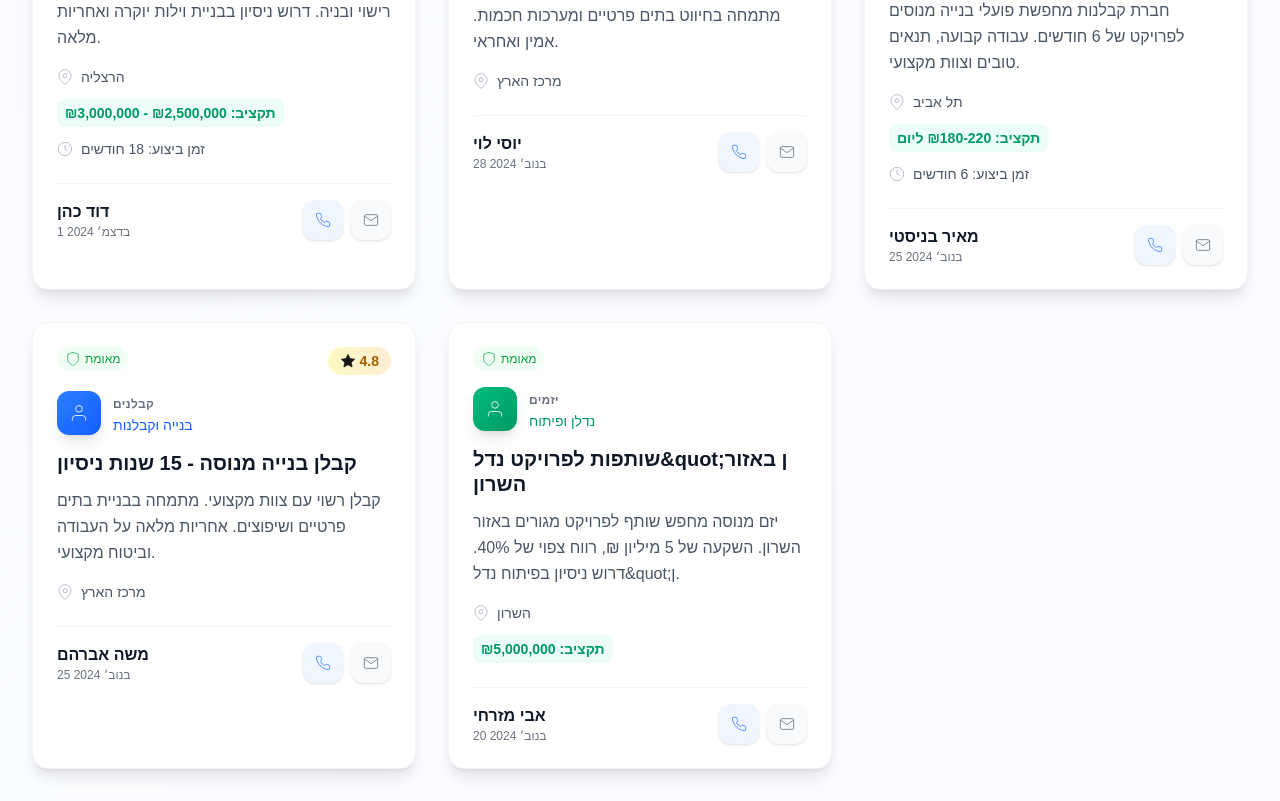
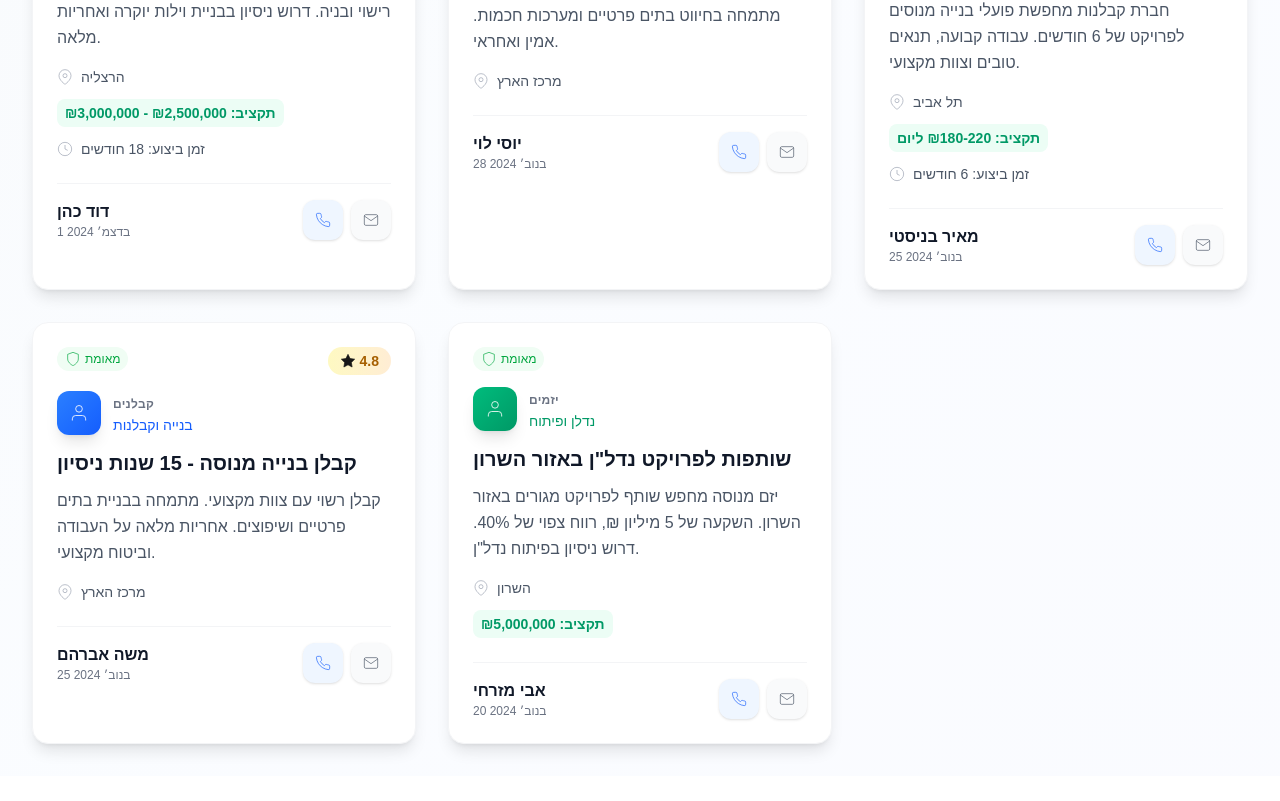
Before and after one commit to tikonim24/construction-renovation-il3, a Next.js app: page / in a window 1280 px wide. Shown: the part 742-1543 px from the top of the page. After the commit the page ends 1518 px from the top, so only its background shows below. Built offline with nearby package versions, Linux system fonts and the light colour scheme.

Commit message:
Update page.tsx

```diff
--- a/src/app/page.tsx
+++ b/src/app/page.tsx
@@ -96,8 +96,8 @@ const sampleAds: Advertisement[] = [
   },
   {
     id: '5',
-    title: 'שותפות לפרויקט נדל&quot;ן באזור השרון',
-    description: 'יזם מנוסה מחפש שותף לפרויקט מגורים באזור השרון. השקעה של 5 מיליון ₪, רווח צפוי של 40%. דרוש ניסיון בפיתוח נדל&quot;ן.',
+    title: 'שותפות לפרויקט נדל"ן באזור השרון',
+    description: 'יזם מנוסה מחפש שותף לפרויקט מגורים באזור השרון. השקעה של 5 מיליון ₪, רווח צפוי של 40%. דרוש ניסיון בפיתוח נדל"ן.',
     category: 'entrepreneur',
     subcategory: 'נדלן ופיתוח',
     location: 'השרון',
@@ -218,7 +218,8 @@ const HomeIcon = () => (
 );
 
 export default function ContractorsPlatform() {
-  const [ads, setAds] = useState<Advertisement[]>(sampleAds);
+  // Fixed: Removed unused setAds
+  const [ads] = useState<Advertisement[]>(sampleAds);
   const [searchTerm, setSearchTerm] = useState('');
   const [selectedCategory, setSelectedCategory] = useState<string>('all');
   const [selectedSubcategory, setSelectedSubcategory] = useState<string>('all');
@@ -495,7 +496,7 @@ export default function ContractorsPlatform() {
         {/* Hero Section */}
         <div className="text-center mb-12">
           <h2 className="text-4xl font-bold text-gray-900 mb-4">
-            הפלטפורמה המובילה לעולם הבנייה והנדל&quot;ן
+            הפלטפורמה המובילה לעולם הבנייה והנדל"ן
           </h2>
           <p className="text-xl text-gray-600 max-w-3xl mx-auto">
             מצא קבלנים מנוסים, עובדים מקצועיים ופרויקטים מרתקים. הכל במקום אחד, בטוח ומאומת.
```
